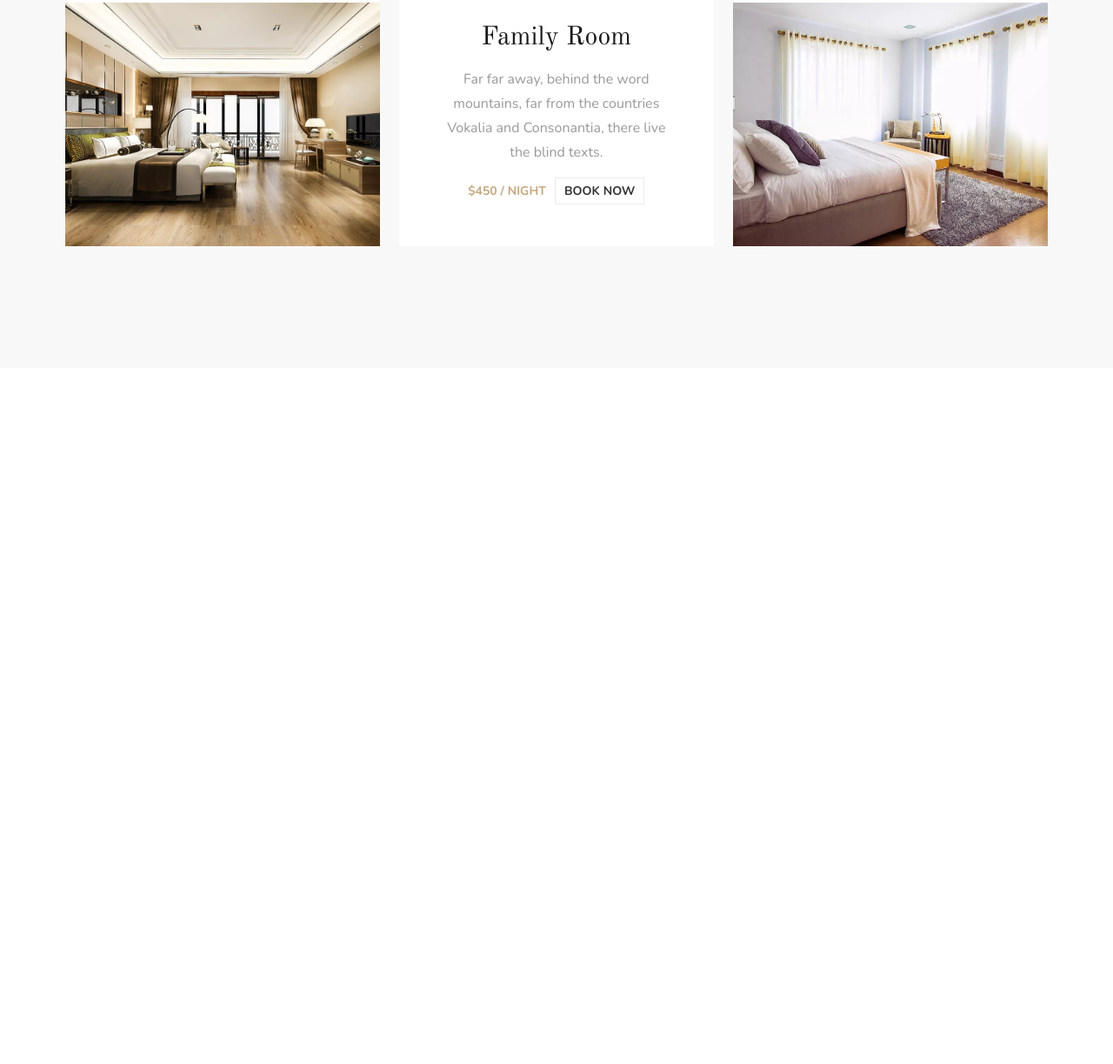
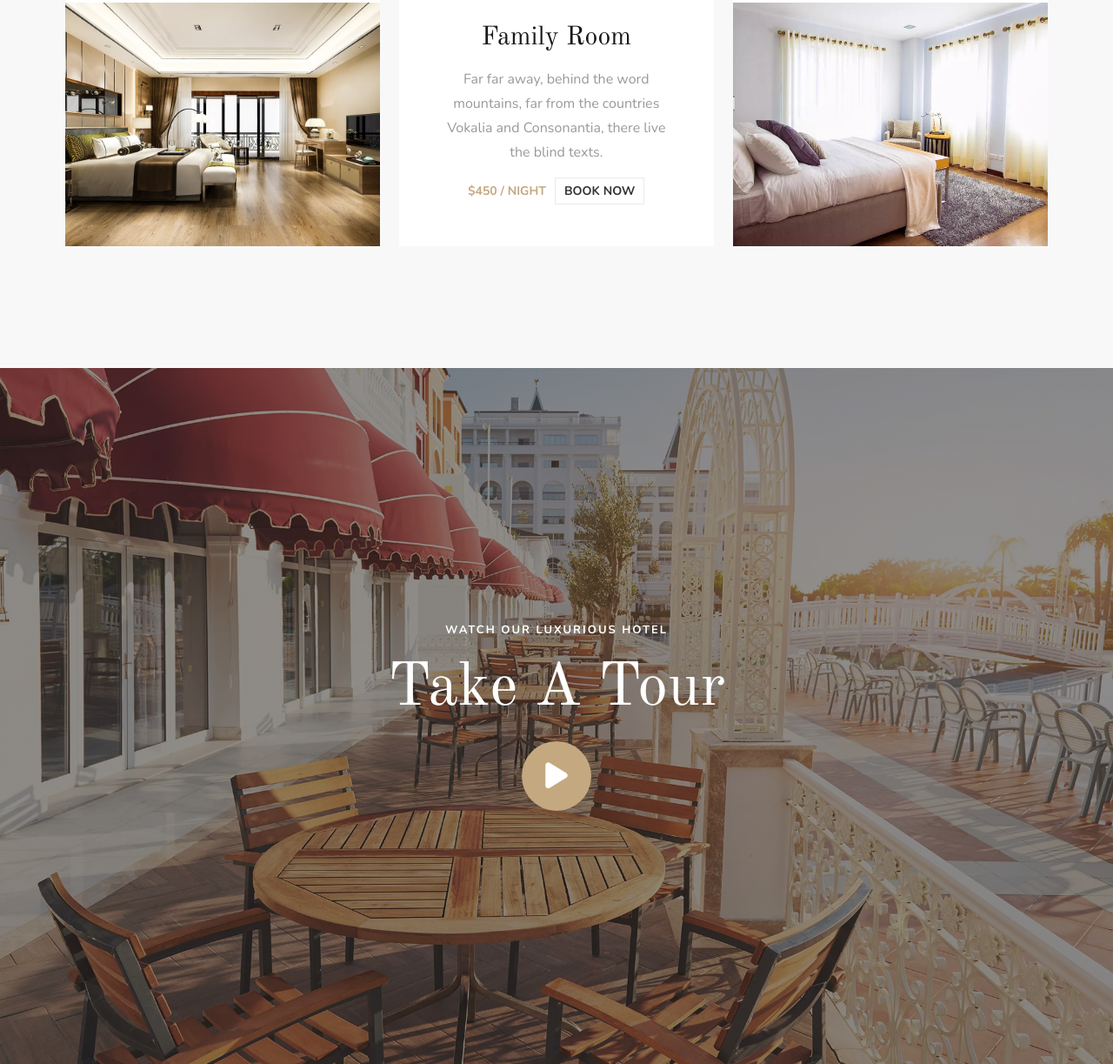
Before and after one commit to kerimov4785/unwind-hotel, a plain HTML site: page index.html in a window 1280 px wide. Shown: the part 3153-4376 px from the top of the page at 87% size. Before the commit the page ends 3576 px from the top, so only its background shows below. Drawn offline with nearby package versions, Linux system fonts and the light colour scheme; a web font is replaced by a local one.

Commit message:
tour-section

```diff
--- a/index.html
+++ b/index.html
@@ -12,6 +12,7 @@
     <link rel="stylesheet" href="booking-style.css">
     <link rel="stylesheet" href="service-style.css">
     <link rel="stylesheet" href="rooms-style.css">
+    <link rel="stylesheet" href="take-tour-stile.css">
     <link rel="preconnect" href="https://fonts.googleapis.com">
     <link rel="preconnect" href="https://fonts.gstatic.com" crossorigin>
     <link
@@ -163,8 +164,9 @@
         <div class="booking-bg">
             <div class="container">
                 <section class="booking">
-                    <div class="text" >
-                        <h5 style="line-height: 30px;" data-aos="fade-up" data-aos-duration="600">Find Best Hotel For Leaving</h5>
+                    <div class="text">
+                        <h5 style="line-height: 30px;" data-aos="fade-up" data-aos-duration="600">Find Best Hotel For
+                            Leaving</h5>
                         <h2 data-aos="fade-up" data-aos-duration="800">Find the Best Hotel in Your Next Vacation</h2>
                     </div>
                     <div data-aos="fade-up" data-aos-duration="800">
@@ -220,6 +222,16 @@
                     </div>
             </section>
         </div>
+        <section class="take-tour">
+            <p>Watch our luxurious hotel</p>
+            <h2>Take A Tour</h2>
+            <div class="play-all">
+                <div class="play">
+                    <i class="fa-solid fa-play"></i>
+                </div>
+                <div class="play-circle"></div>
+            </div>
+        </section>
     </main>
 
 
--- /dev/null
+++ b/take-tour-stile.css
@@ -0,0 +1,78 @@
+.take-tour{
+    background:linear-gradient(rgba(48, 46, 46, 0.537),rgba(44, 42, 42, 0.524)), url(/photo/bg_2.jpg.webp) center / cover;
+    height: 100vh;
+    color: white;
+    display: flex;
+    flex-direction: column;
+    justify-content: center;
+    align-items: center;
+    gap: 16px;
+}
+.take-tour p{
+    font: 700 13px 'Nunito';
+    text-transform:uppercase;
+    letter-spacing: 2px;
+    text-align: center;
+}
+.take-tour h2{
+    font: 400 70px "Old Standard TT";
+    text-align: center;
+}
+.play-all{
+    position: relative;
+}
+.play-circle{
+    position: absolute;
+    top: 0px;
+    width: 80px;
+    height: 80px;
+    border-radius:50%;
+    background-color: #c5a880;
+    z-index: 1;
+    animation-name: play-circle;
+    animation-delay: .8s;
+    animation-duration: 1.5s;
+    animation-iteration-count: infinite;
+    animation-play-state: running;
+}
+.play{
+    z-index: 2;
+    width: 80px;
+    height: 80px;
+    background-color: #c5a880;
+    display: flex;
+    align-items: center;
+    justify-content: center;
+    border-radius: 50%;
+    cursor: pointer;
+    z-index: 2;
+}
+.play i{
+    font-size: 34px;
+    z-index: 2;
+}
+@keyframes play-circle{
+    from {scale: 1; background-color: #c5a88067;}
+    to {scale: 1.7; background-color: #c5a88000;}
+}
+@media only screen and (max-width:1024px) {
+    .take-tour{
+        height: 70vh;
+    }
+}
+@media only screen and (max-width:425px) {
+    .take-tour h2{
+        font-size: 2.5em;
+    }
+    .take-tour{
+        gap: 10px;
+        height: 50vh;
+    }
+    .play,.play-circle{
+        width: 60px;
+        height: 60px;
+    }
+    .play i{
+        font-size: 28px;
+    }
+}
```
Also changed, not shown: photo/bg_2.jpg.webp (added).
